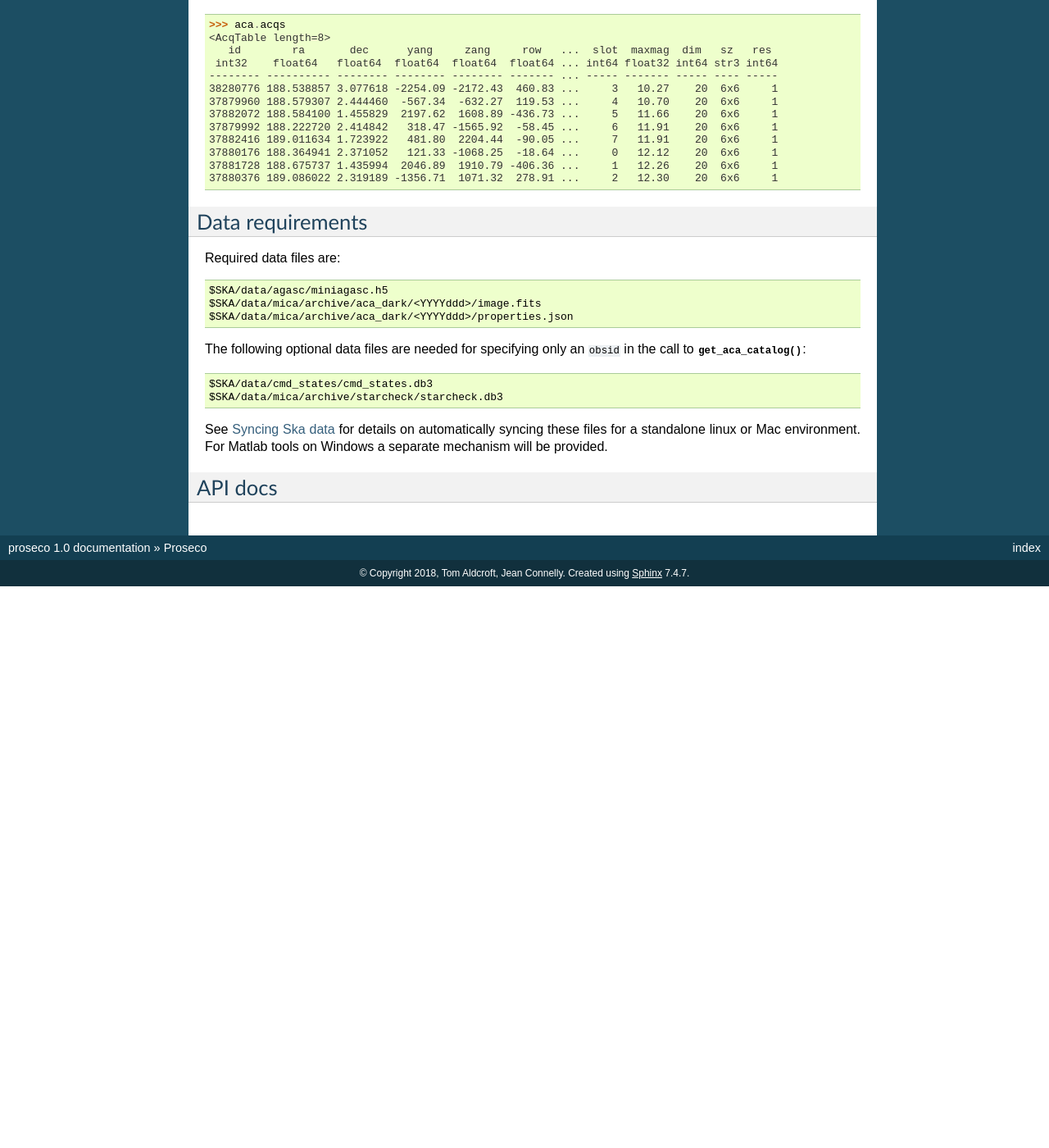
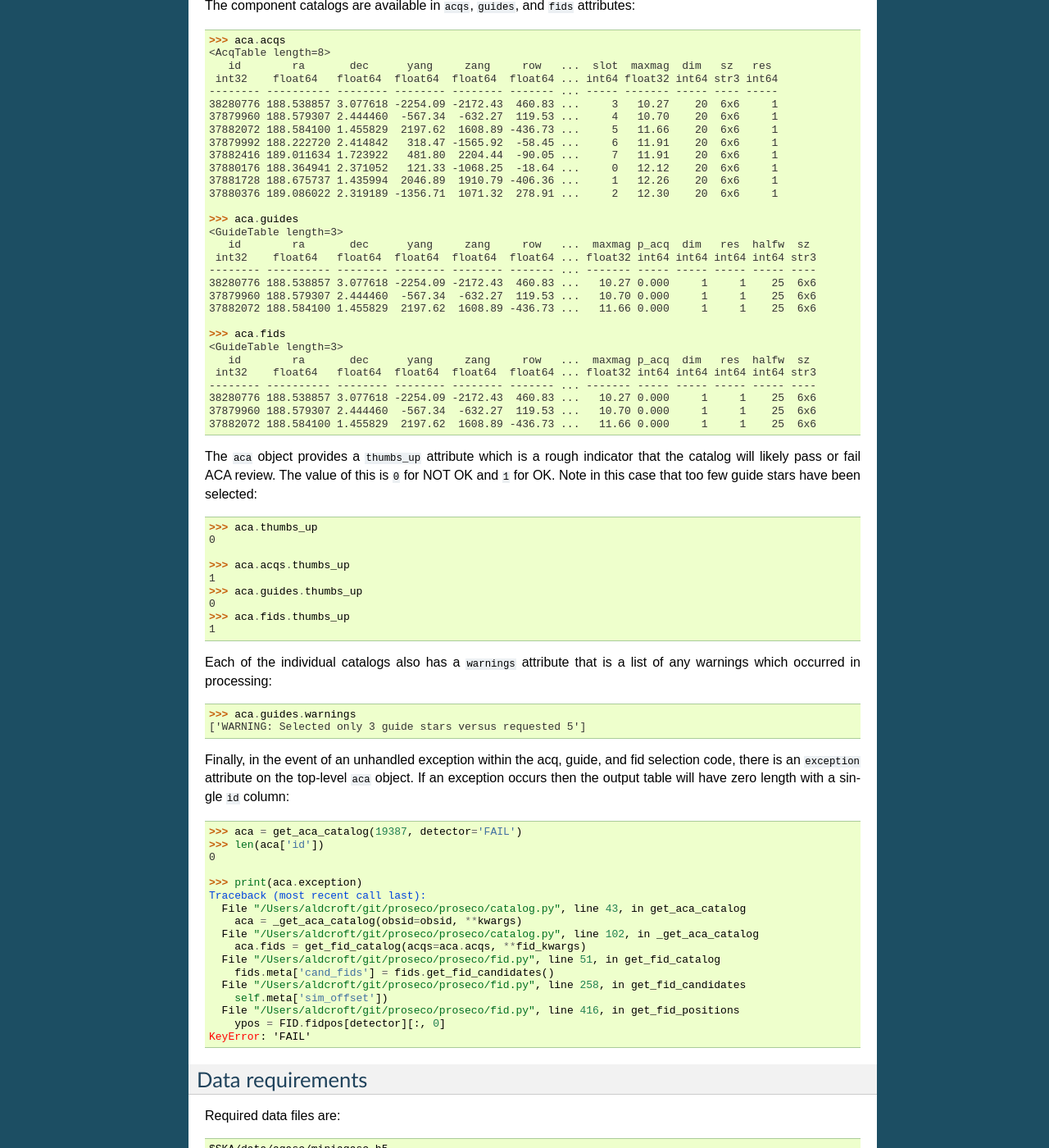
Before and after one commit to sot/proseco, a Sphinx documentation site: the page built from docs/index.rst, in a window 1280 px wide and 1400 px high, scrolled down 1646 px. Shown: the whole window at 82% size. Built offline with Sphinx 7.4.7, drawn with Linux system fonts in a browser that asks for light colours; pages that are not in the unit, such as notebooks, are missing from menus; before the commit the page ends 2361 px from its top, so only the background shows below that; some of the changed text lies outside the part shown.

Commit message:
More examples: thumbs up, warnings, exception

```diff
--- a/docs/index.rst
+++ b/docs/index.rst
@@ -24,9 +24,8 @@ function :func:`~proseco.catalog.get_aca_catalog`.
 Arguments
 +++++++++
 
-As can be seen from the
-docstring, this takes a long list of arguments which are required to
-fully specify:
+As can be seen from the docstring, :func:`~proseco.catalog.get_aca_catalog`
+takes a long list of arguments which are required to fully specify:
 
 **Required**
 
@@ -70,7 +69,7 @@ print_log      print the run log to stdout (default=False)
 ============== =========================================================
 
 Examples
-++++++++
+^^^^^^^^
 
 For generating a catalog corresponding to an actual scheduled observation, the
 easiest strategy is to simply provide the ``obsid`` as a parameter.  Proseco
@@ -120,6 +119,68 @@ attributes::
   37881728 188.675737 1.435994  2046.89  1910.79 -406.36 ...     1   12.26    20  6x6     1
   37880376 189.086022 2.319189 -1356.71  1071.32  278.91 ...     2   12.30    20  6x6     1
 
+  >>> aca.guides
+  <GuideTable length=3>
+     id        ra       dec      yang     zang     row   ...  maxmag p_acq  dim   res  halfw  sz
+   int32    float64   float64  float64  float64  float64 ... float32 int64 int64 int64 int64 str3
+  -------- ---------- -------- -------- -------- ------- ... ------- ----- ----- ----- ----- ----
+  38280776 188.538857 3.077618 -2254.09 -2172.43  460.83 ...   10.27 0.000     1     1    25  6x6
+  37879960 188.579307 2.444460  -567.34  -632.27  119.53 ...   10.70 0.000     1     1    25  6x6
+  37882072 188.584100 1.455829  2197.62  1608.89 -436.73 ...   11.66 0.000     1     1    25  6x6
+
+  >>> aca.fids
+  <GuideTable length=3>
+     id        ra       dec      yang     zang     row   ...  maxmag p_acq  dim   res  halfw  sz
+   int32    float64   float64  float64  float64  float64 ... float32 int64 int64 int64 int64 str3
+  -------- ---------- -------- -------- -------- ------- ... ------- ----- ----- ----- ----- ----
+  38280776 188.538857 3.077618 -2254.09 -2172.43  460.83 ...   10.27 0.000     1     1    25  6x6
+  37879960 188.579307 2.444460  -567.34  -632.27  119.53 ...   10.70 0.000     1     1    25  6x6
+  37882072 188.584100 1.455829  2197.62  1608.89 -436.73 ...   11.66 0.000     1     1    25  6x6
+
+The ``aca`` object provides a ``thumbs_up`` attribute which is
+a rough indicator that the catalog will likely pass or fail ACA review.
+The value of this is ``0`` for NOT OK and ``1`` for OK.  Note in
+this case that too few guide stars have been selected::
+
+  >>> aca.thumbs_up
+  0
+
+  >>> aca.acqs.thumbs_up
+  1
+  >>> aca.guides.thumbs_up
+  0
+  >>> aca.fids.thumbs_up
+  1
+
+Each of the individual catalogs also has a ``warnings`` attribute that is a
+list of any warnings which occurred in processing::
+
+  >>> aca.guides.warnings
+  ['WARNING: Selected only 3 guide stars versus requested 5']
+
+Finally, in the event of an unhandled exception within the acq, guide, and fid
+selection code, there is an ``exception`` attribute on the top-level ``aca``
+object.  If an exception occurs then the output table will have zero length
+with a single ``id`` column::
+
+  >>> aca = get_aca_catalog(19387, detector='FAIL')
+  >>> len(aca['id'])
+  0
+
+  >>> print(aca.exception)
+  Traceback (most recent call last):
+    File "/Users/aldcroft/git/proseco/proseco/catalog.py", line 43, in get_aca_catalog
+      aca = _get_aca_catalog(obsid=obsid, **kwargs)
+    File "/Users/aldcroft/git/proseco/proseco/catalog.py", line 102, in _get_aca_catalog
+      aca.fids = get_fid_catalog(acqs=aca.acqs, **fid_kwargs)
+    File "/Users/aldcroft/git/proseco/proseco/fid.py", line 51, in get_fid_catalog
+      fids.meta['cand_fids'] = fids.get_fid_candidates()
+    File "/Users/aldcroft/git/proseco/proseco/fid.py", line 258, in get_fid_candidates
+      self.meta['sim_offset'])
+    File "/Users/aldcroft/git/proseco/proseco/fid.py", line 416, in get_fid_positions
+      ypos = FID.fidpos[detector][:, 0]
+  KeyError: 'FAIL'
+
 Data requirements
 -----------------
 Required data files are:
```
